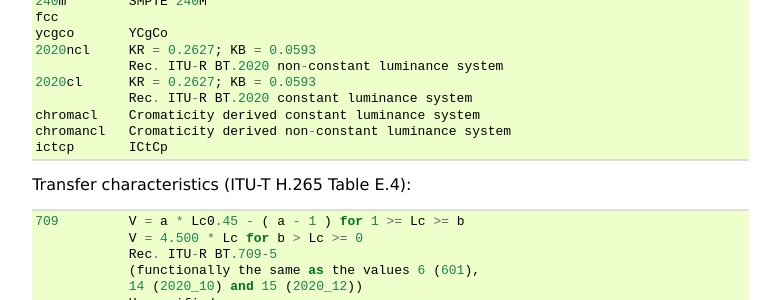
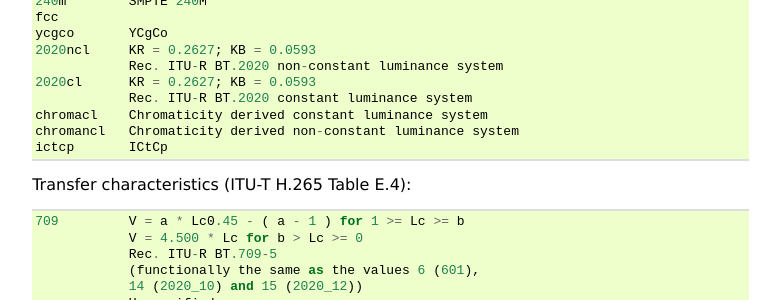
Before and after one commit to vapoursynth/vapoursynth, a Sphinx documentation site: the page built from doc/functions/resize.rst, in a window 1280 px wide and 900 px high, scrolled down 2845 px. Shown: the part 152-452 px from the top of the window, without its empty margins (83-863 px from the left). Built offline with Sphinx 7.4.7, drawn with Linux system fonts in a browser that asks for light colours; formulas are drawn with MathJax 3.

Commit message:
Fix spelling

```diff
--- a/doc/functions/resize.rst
+++ b/doc/functions/resize.rst
@@ -153,8 +153,8 @@ Resize
                     Rec. ITU-R BT.2020 non-constant luminance system
         2020cl      KR = 0.2627; KB = 0.0593
                     Rec. ITU-R BT.2020 constant luminance system
-        chromacl    Cromaticity derived constant luminance system
-        chromancl   Cromaticity derived non-constant luminance system
+        chromacl    Chromaticity derived constant luminance system
+        chromancl   Chromaticity derived non-constant luminance system
         ictcp       ICtCp
 
       Transfer characteristics (ITU-T H.265 Table E.4)::
```
